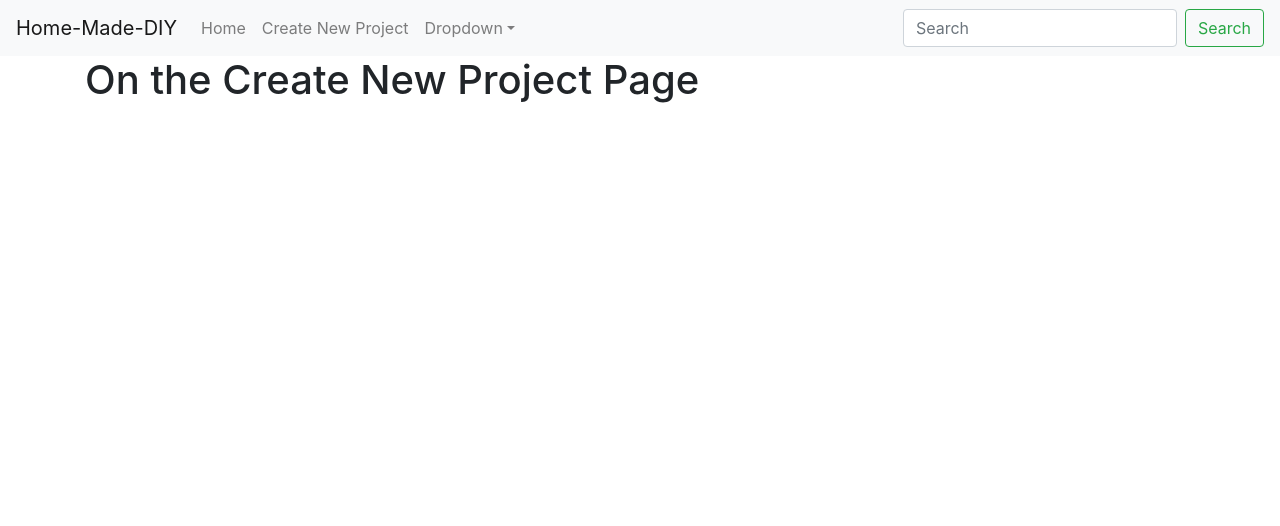
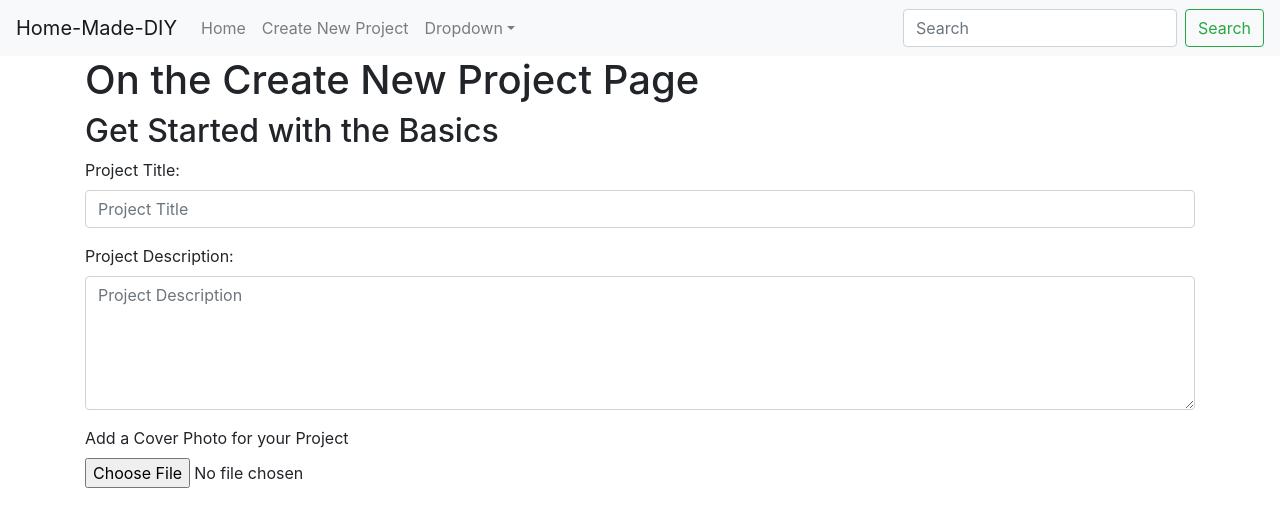
Before and after one commit to MisterRK/home-made-diy, a React (Create React App) app in the folder home-made-diy-client/: page /create-new-project in a window 1280 px wide. Shown: the top 526 px of the page. Built offline with nearby package versions, Linux system fonts and the light colour scheme.

Commit message:
Working on Create Project form. Need Image Preview Component

```diff
--- a/home-made-diy-client/src/components/CreateNewProject/CreateNewProject.jsx
+++ b/home-made-diy-client/src/components/CreateNewProject/CreateNewProject.jsx
@@ -1,4 +1,6 @@
 import React from 'react';
+
+import NewProjectForm from './NewProjectForm/NewProjectForm'
 
 //bootstrap imports
 import Container from 'react-bootstrap/Container'
@@ -7,6 +9,7 @@ const CreateNewProject = () => {
    return (
       <Container>
          <h1>On the Create New Project Page</h1>
+         <NewProjectForm />
       </Container>
    );
 };
--- a/home-made-diy-client/src/components/CreateNewProject/NewProjectForm/NewProjectForm.jsx
+++ b/home-made-diy-client/src/components/CreateNewProject/NewProjectForm/NewProjectForm.jsx
@@ -1,10 +1,50 @@
-import React from 'react';
+import React, { useState } from 'react';
+
+//bootstrap imports
+import Form from 'react-bootstrap/Form'
 
 const NewProjectForm = () => {
+   const [ projectInfo, setProjectInfo ] = useState({
+      projectTitle: "",
+      projectDescription: "",
+      projectImage: ""
+   })
+
+   const handleChange = (e) =>{
+      setProjectInfo({
+         ...projectInfo,
+         [e.target.name]: e.target.value
+      })
+   }
+   console.log(projectInfo)
+
    return (
-      <div>
-
-      </div>
+      <Form>
+         <h2>Get Started with the Basics</h2>
+         <Form.Group controlId="formGroupProjectTitle">
+            <Form.Label>Project Title:</Form.Label>
+            <Form.Control
+               name="projectTitle"
+               type="text"
+               value={projectInfo.projectTitle}
+               placeholder="Project Title" />
+         </Form.Group>
+         <Form.Group controlId="formGroupProjectDescription">
+            <Form.Label>Project Description:</Form.Label>
+            <Form.Control
+               name="projectDescription"
+               as='textarea'
+               value={projectInfo.projectDescription}
+               rows={5}
+               placeholder="Project Description" />
+         </Form.Group>
+         <Form.Group>
+            <Form.Label>Add a Cover Photo for your Project</Form.Label>
+            <Form.File
+               name="projectImage"
+               onChange={handleChange}/>
+         </Form.Group>
+      </Form>
    );
 };
 
```
Also changed, not shown: home-made-diy-client/src/components/CreateNewProject/NewProjectForm/ProjectImagePreview/ProjectImagePreview.jsx (added, +14 -0 lines).
